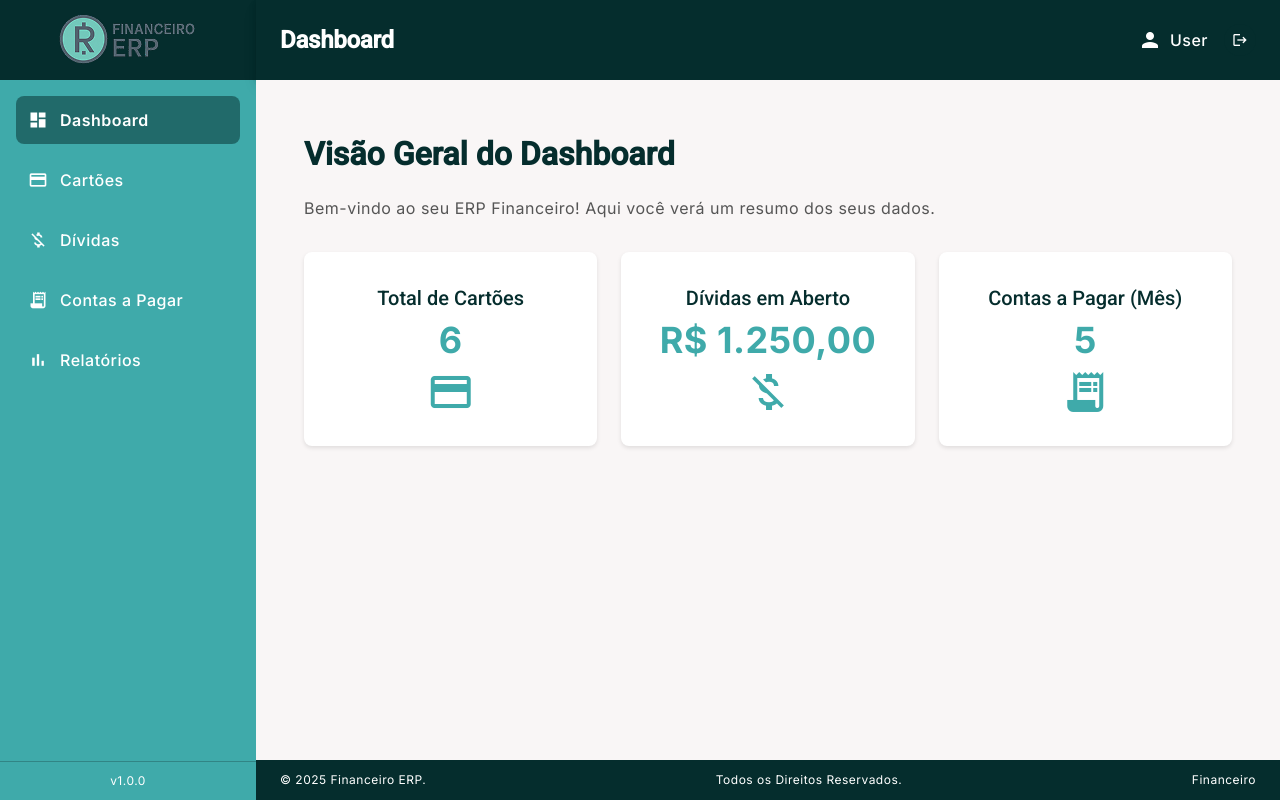
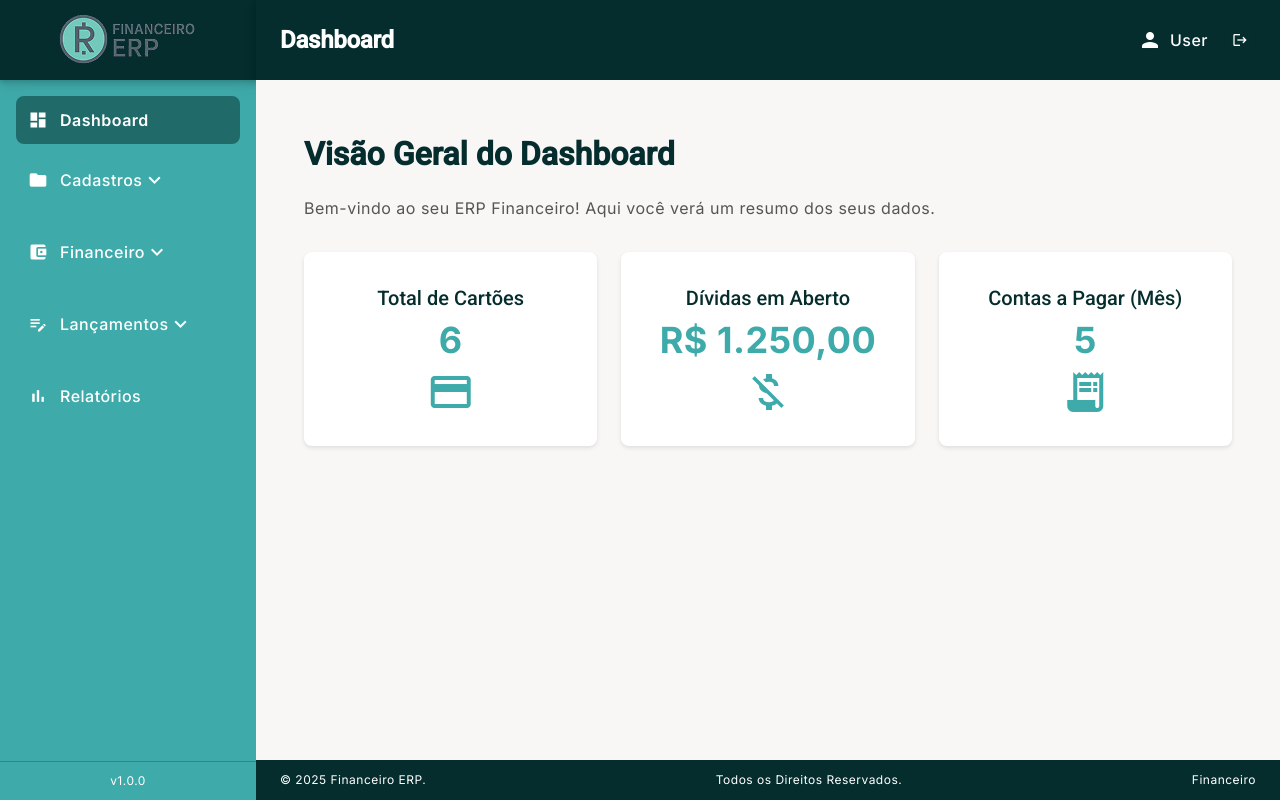
Before and after one commit to allan-kelvin/erp-financeiro-frontend, an Angular app: page /dashboard in a window 1280 px wide. Built offline with nearby package versions, Linux system fonts and the light colour scheme.

Commit message:
ajustes na sidebar

```diff
--- a/src/app/app.routes.ts
+++ b/src/app/app.routes.ts
@@ -20,9 +20,6 @@ export const routes: Routes = [
       { path: 'dividas', component: DividasComponent, data: { title: 'Dívidas' } },
       { path: 'dividas/nova', component: DividaFormComponent, data: { title: 'Nova Dívida' } }, // Rota para cadastro
       { path: 'dividas/editar/:id', component: DividaFormComponent, data: { title: 'Editar Dívida' } }, // Rota para edição
-      // Futuras rotas para Contas a Pagar, Relatórios
-      // { path: 'contas-a-pagar', component: ContasAPagarComponent, data: { title: 'Contas a Pagar' } },
-      // { path: 'relatorios', component: RelatoriosComponent, data: { title: 'Relatórios' } },
     ]
   },
   { path: '', redirectTo: '/login', pathMatch: 'full' },
--- a/src/app/layout/sidebar/sidebar.component.html
+++ b/src/app/layout/sidebar/sidebar.component.html
@@ -4,22 +4,78 @@
   </div>
 
   <nav class="sidebar-nav">
+    <!-- Link para Dashboard -->
     <a routerLink="/dashboard" routerLinkActive="active" class="nav-link">
       <mat-icon class="nav-icon">dashboard</mat-icon>
       Dashboard
     </a>
-    <a routerLink="/dashboard/cartoes" routerLinkActive="active" class="nav-link">
-      <mat-icon class="nav-icon">credit_card</mat-icon>
-      Cartões
-    </a>
-    <a routerLink="/dashboard/dividas" routerLinkActive="active" class="nav-link">
-      <mat-icon class="nav-icon">money_off</mat-icon>
-      Dívidas
-    </a>
-    <a routerLink="/dashboard/contas-a-pagar" routerLinkActive="active" class="nav-link">
-      <mat-icon class="nav-icon">receipt_long</mat-icon>
-      Contas a Pagar
-    </a>
+
+    <!-- Menu Cadastros com Submenu -->
+    <div class="menu-with-submenu">
+      <div class="nav-link menu-toggle" (click)="toggleSubMenu('cadastros')">
+        <mat-icon class="nav-icon">folder</mat-icon>
+        Cadastros
+        <mat-icon class="expand-icon" [ngClass]="{'rotated': isCadastrosExpanded}">expand_more</mat-icon>
+      </div>
+      <div class="submenu" [@slideDownUp]="isCadastrosExpanded ? 'open' : 'closed'">
+        <a routerLink="/dashboard/cartoes" routerLinkActive="active" class="sub-link">
+          <mat-icon class="sub-icon">credit_card</mat-icon>
+          Cartões
+        </a>
+        <a routerLink="/dashboard/sub-categorias" routerLinkActive="active" class="sub-link">
+          <mat-icon class="sub-icon">category</mat-icon>
+          Sub-Categorias
+        </a>
+        <a routerLink="/dashboard/banco" routerLinkActive="active" class="sub-link">
+          <mat-icon class="sub-icon">account_balance</mat-icon>
+          Banco
+        </a>
+        <a routerLink="/dashboard/fornecedor" routerLinkActive="active" class="sub-link">
+          <mat-icon class="sub-icon">local_shipping</mat-icon>
+          Fornecedor
+        </a>
+      </div>
+    </div>
+
+    <!-- Menu Financeiro com Submenu -->
+    <div class="menu-with-submenu">
+      <div class="nav-link menu-toggle" (click)="toggleSubMenu('financeiro')">
+        <mat-icon class="nav-icon">account_balance_wallet</mat-icon>
+        Financeiro
+        <mat-icon class="expand-icon" [ngClass]="{'rotated': isFinanceiroExpanded}">expand_more</mat-icon>
+      </div>
+      <div class="submenu" [@slideDownUp]="isFinanceiroExpanded ? 'open' : 'closed'">
+        <a routerLink="/dashboard/contas-a-pagar" routerLinkActive="active" class="sub-link">
+          <mat-icon class="sub-icon">payments</mat-icon>
+          Contas a Pagar
+        </a>
+        <a routerLink="/dashboard/contas-a-receber" routerLinkActive="active" class="sub-link">
+          <mat-icon class="sub-icon">request_quote</mat-icon>
+          Contas a Receber
+        </a>
+      </div>
+    </div>
+
+    <!-- Menu Lançamentos com Submenu -->
+    <div class="menu-with-submenu">
+      <div class="nav-link menu-toggle" (click)="toggleSubMenu('lancamentos')">
+        <mat-icon class="nav-icon">edit_note</mat-icon>
+        Lançamentos
+        <mat-icon class="expand-icon" [ngClass]="{'rotated': isLancamentosExpanded}">expand_more</mat-icon>
+      </div>
+      <div class="submenu" [@slideDownUp]="isLancamentosExpanded ? 'open' : 'closed'">
+        <a routerLink="/dashboard/despesas" routerLinkActive="active" class="sub-link">
+          <mat-icon class="sub-icon">receipt_long</mat-icon>
+          Despesas
+        </a>
+        <a routerLink="/dashboard/receitas" routerLinkActive="active" class="sub-link">
+          <mat-icon class="sub-icon">attach_money</mat-icon>
+          Receitas
+        </a>
+      </div>
+    </div>
+
+    <!-- Link para Relatórios -->
     <a routerLink="/dashboard/relatorios" routerLinkActive="active" class="nav-link">
       <mat-icon class="nav-icon">bar_chart</mat-icon>
       Relatórios
--- a/src/app/layout/sidebar/sidebar.component.scss
+++ b/src/app/layout/sidebar/sidebar.component.scss
@@ -6,19 +6,22 @@ $erp-white: #FFFFFF;
 
 :host {
   font-family: 'Inter', sans-serif;
-  height: 100vh; // Garante que o host do componente ocupe toda a altura
+  height: 100vh;
   display: block;
 }
 
 .dashboard-sidebar {
   width: 16rem;
-  height: 100vh; // Força a sidebar a ocupar 100% da altura da tela
+  height: 100vh;
   background-color: $erp-primary;
   color: $erp-white;
   display: flex;
   flex-direction: column;
-  box-shadow: 4px 0 10px rgba(0, 0, 0, 0.1);
-  border-radius: 0; // Remove qualquer arredondamento
+  box-shadow:
+    0 2px 4px rgba(0, 0, 0, 0.1),  // sombra leve
+    0 4px 8px rgba(0, 0, 0, 0.1),  // sombra média
+    0 8px 16px rgba(0, 0, 0, 0.05); // sombra mais difusa
+  border-radius: 0;
 }
 
 .sidebar-header {
@@ -27,7 +30,11 @@ $erp-white: #FFFFFF;
   display: flex;
   align-items: center;
   justify-content: center;
-  border-radius: 0; // Remove o arredondamento superior
+  border-radius: 0;
+  box-shadow:
+    0 2px 4px rgba(0, 0, 0, 0.1),  // sombra leve
+    0 4px 8px rgba(0, 0, 0, 0.1),  // sombra média
+    0 8px 16px rgba(0, 0, 0, 0.05); // sombra mais difusa
 }
 
 .sidebar-logo {
@@ -36,6 +43,7 @@ $erp-white: #FFFFFF;
 
 .sidebar-nav {
   flex: 1;
+  justify-content: space-between;
   padding: 1rem;
   overflow-y: auto;
   overflow-x: hidden;
@@ -51,6 +59,18 @@ $erp-white: #FFFFFF;
   border-radius: 0.5rem;
   transition: background-color 0.2s ease-in-out;
   font-weight: 500;
+  cursor: pointer;
+}
+
+.nav-link:hover {
+  background-color: rgba($erp-dark-background, 0.3);
+}
+
+.nav-link.active,
+.sub-link.active {
+  background-color: rgba($erp-dark-background, 0.5);
+  font-weight: 600;
+  color: $erp-white;
 }
 
 .nav-icon {
@@ -63,20 +83,54 @@ $erp-white: #FFFFFF;
   justify-content: center;
 }
 
-.nav-link:hover {
-  background-color: rgba($erp-dark-background, 0.3);
+.menu-with-submenu {
+  margin-bottom: 0.75rem;
 }
 
-.nav-link.active {
-  background-color: rgba($erp-dark-background, 0.5);
-  font-weight: 600;
-  color: $erp-white;
+.expand-icon {
+  transition: transform 0.3s ease-in-out;
 }
+
+.expand-icon.rotated {
+  transform: rotate(180deg);
+}
+
+.submenu {
+  overflow: hidden; // Necessário para a animação de slide
+  padding-left: 0.4rem;
+  margin-left: 0.75rem;
+
+  // Estilo para os subitens
+  .sub-link {
+    display: flex;
+    align-items: center;
+    padding: 0.5rem 0.75rem;
+    color: $erp-white;
+    text-decoration: none;
+    border-radius: 0.5rem;
+    transition: background-color 0.2s ease-in-out;
+    font-weight: 400;
+    margin-bottom: 0.25rem;
+    cursor: pointer;
+
+    .sub-icon {
+      font-size: 1rem;
+      width: 1rem;
+      height: 1rem;
+      margin-right: 0.5rem;
+    }
+
+    &:hover {
+      background-color: rgba($erp-dark-background, 0.2);
+    }
+  }
+}
+
 
 .sidebar-footer {
   padding: 0.45rem;
   text-align: center;
   font-size: 0.75rem;
-  color: lighten(#FFFFFF, 20%);
+  color: lighten($erp-white, 20%);
   border-top: 1px solid darken($erp-primary, 10%);
 }
--- a/src/app/layout/sidebar/sidebar.component.ts
+++ b/src/app/layout/sidebar/sidebar.component.ts
@@ -1,3 +1,4 @@
+import { animate, state, style, transition, trigger } from '@angular/animations';
 import { CommonModule } from '@angular/common';
 import { Component } from '@angular/core';
 import { MatIconModule } from '@angular/material/icon';
@@ -8,8 +9,52 @@ import { RouterLink, RouterLinkActive } from '@angular/router'; // Para navegaç
   standalone: true,
   imports: [CommonModule, RouterLink, RouterLinkActive, MatIconModule],
   templateUrl: './sidebar.component.html',
-  styleUrl: './sidebar.component.scss'
+  styleUrl: './sidebar.component.scss',
+  animations: [
+    trigger('slideDownUp', [
+      state('open', style({
+        height: '*',
+        opacity: 1,
+        visibility: 'visible',
+        'padding-top': '0.5rem'
+      })),
+      state('closed', style({
+        height: '0',
+        opacity: 0,
+        visibility: 'hidden',
+        'padding-top': '0'
+      })),
+      transition('open <=> closed', [
+        animate('0.3s ease-in-out')
+      ])
+    ])
+  ]
 })
 export class SidebarComponent {
 
+  isCadastrosExpanded: boolean = false;
+  isFinanceiroExpanded: boolean = false;
+  isLancamentosExpanded: boolean = false;
+
+  constructor() { }
+
+  toggleSubMenu(menu: string): void {
+    switch (menu) {
+      case 'cadastros':
+        this.isCadastrosExpanded = !this.isCadastrosExpanded;
+        this.isFinanceiroExpanded = false;
+        this.isLancamentosExpanded = false;
+        break;
+      case 'financeiro':
+        this.isFinanceiroExpanded = !this.isFinanceiroExpanded;
+        this.isCadastrosExpanded = false;
+        this.isLancamentosExpanded = false;
+        break;
+      case 'lancamentos':
+        this.isLancamentosExpanded = !this.isLancamentosExpanded;
+        this.isCadastrosExpanded = false;
+        this.isFinanceiroExpanded = false;
+        break;
+    }
+  }
 }
```
